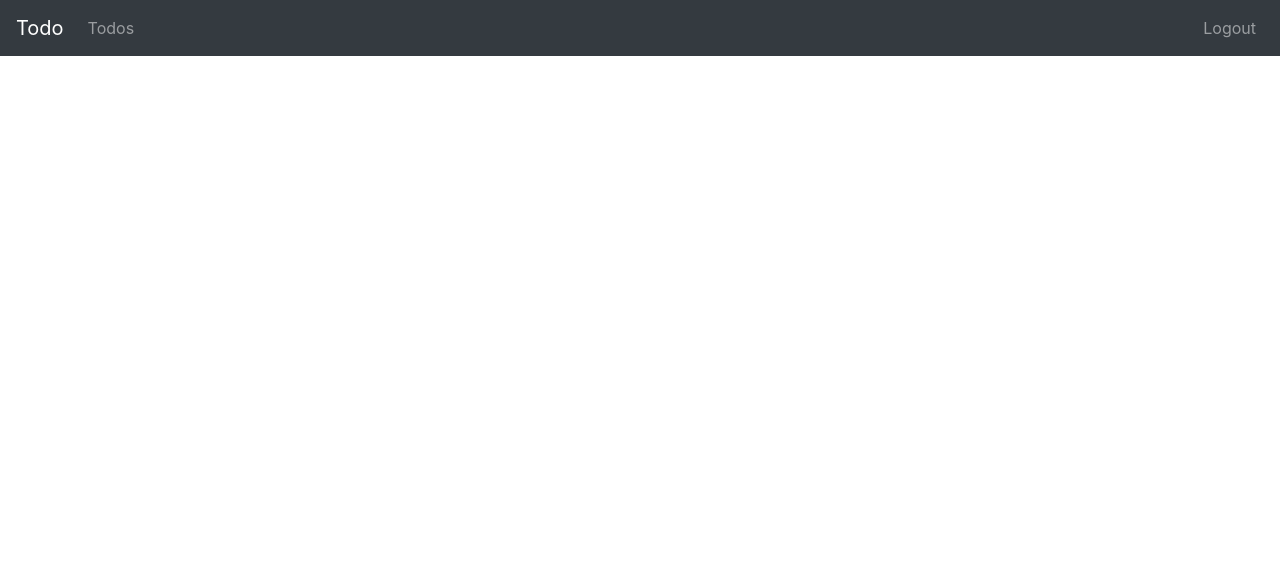
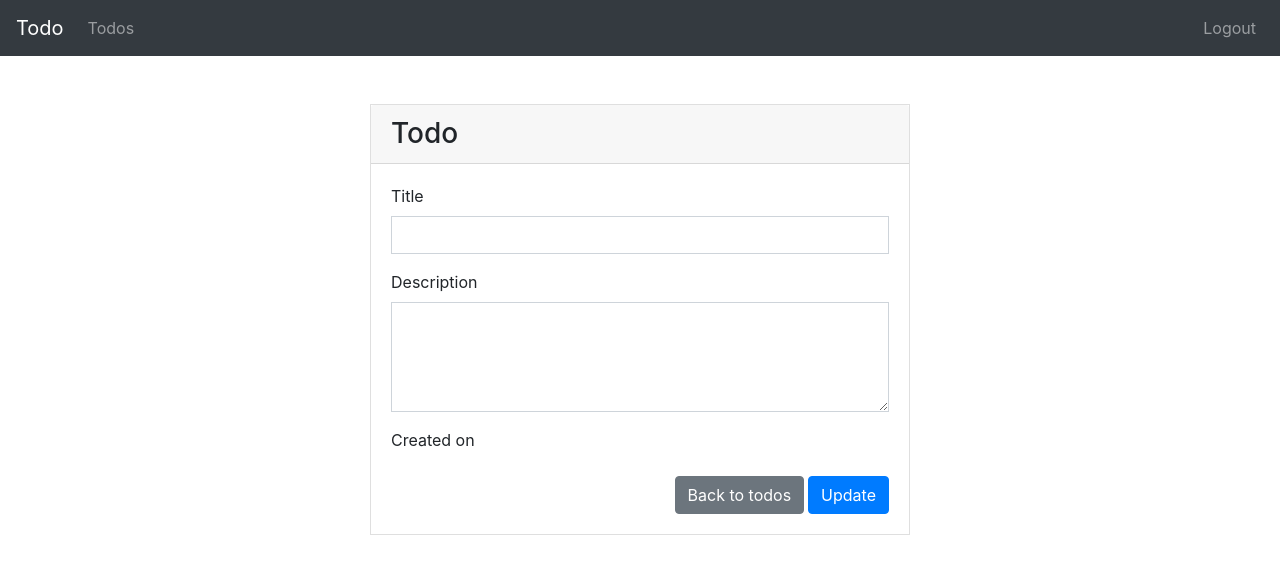
Before and after one commit to mohdaf/todo, an Angular app: page /todo/1 in a window 1280 px wide. Before the commit this address led to /. Shown: the top 574 px of the page. Built offline with nearby package versions, Linux system fonts and the light colour scheme; no server answers; sample sign-in values are in the browser's storage.

Commit message:
added view/update feature

```diff
--- a/src/app/app-routing.module.ts
+++ b/src/app/app-routing.module.ts
@@ -19,8 +19,9 @@ const routes: Routes = [
     canActivate: [AuthGuard]
   },
   {
-    path: 'todo',
-    component: TodoComponent
+    path: 'todo/:id',
+    component: TodoComponent,
+    canActivate: [AuthGuard]
   },
   {
     path: 'login',
--- a/src/app/todo.service.ts
+++ b/src/app/todo.service.ts
@@ -14,8 +14,16 @@ export class TodoService {
     return this.http.get<any>(this._todosUrl);
   }
 
+  getTodo(todo_id) {
+    return this.http.get<any>(this._todosUrl + todo_id + '/');
+  }
+
   create(todo) {
     return this.http.post<any>(this._todosUrl, todo);
+  }
+
+  update(todo) {
+    return this.http.patch<any>(this._todosUrl + todo.id + '/' ,todo);
   }
 
   delete(todo_id) {
--- a/src/app/todo/todo.component.html
+++ b/src/app/todo/todo.component.html
@@ -1 +1,41 @@
-<p>todo works!</p>
+<div class="py-5">
+    <div class="row">
+      <div class="col-md-6 mx-auto">
+        <span class="anchor" id="formTodo"></span>
+
+        <!-- form card login -->
+        <div class="card rounded-0">
+          <div class="card-header">
+            <h3 class="mb-0">Todo</h3>
+          </div>
+          <div class="card-body">
+            <form class="form">
+              <div class="form-group">
+                <label for="title">Title</label>
+                <input type="text" [(ngModel)]="todo.title" name="title" class="form-control rounded-0" required>
+              </div>
+              <div class="form-group">
+                <label for="description">Description</label>
+                <textarea rows="4" [(ngModel)]="todo.description" name="description" class="form-control rounded-0"></textarea>
+                <!-- <input type="text" > -->
+              </div>
+              <div class="form-group">
+                <label for="created">Created on</label>
+                <p type="text"  name="created">{{ todo.created_on | date:'medium' }}</p>
+              </div>
+              <button type="button" (click)="updateTodo()" class="btn btn-primary float-right">Update</button>
+              <button type="button" (click)="dismiss()" class="btn btn-secondary float-right" style="margin-right: 4px">Back to todos</button>
+            </form>
+          </div>
+          <div *ngIf="showError" class="alert alert-danger">
+            <strong>Failure!</strong> Error Occured.
+          </div>
+          <!--/card-block-->
+        </div>
+        <!-- /form card login -->
+
+      </div>
+
+
+    </div>
+  </div>
--- a/src/app/todo/todo.component.ts
+++ b/src/app/todo/todo.component.ts
@@ -1,4 +1,7 @@
 import { Component, OnInit } from '@angular/core';
+import { ActivatedRoute, Router } from '@angular/router';
+import { TodoService } from '../todo.service';
+import { HttpErrorResponse } from '@angular/common/http';
 
 @Component({
   selector: 'app-todo',
@@ -6,10 +9,52 @@ import { Component, OnInit } from '@angular/core';
   styleUrls: ['./todo.component.css']
 })
 export class TodoComponent implements OnInit {
-
-  constructor() { }
+  todo = {};
+  showError;
+  constructor(private route: ActivatedRoute, private _todoService: TodoService,
+    private _router: Router) {
+      this.showError = false;
+     }
 
   ngOnInit() {
+    this.route.paramMap
+      .subscribe(params => {
+        let id = +params.get('id');
+        this._todoService.getTodo(id)
+          .subscribe(
+            res => this.todo = res,
+            err => {
+              if( err instanceof HttpErrorResponse ) {
+                if (err.status === 401) {
+                  this._router.navigate(['/login']);
+                }
+              }
+              console.log(err);
+            }
+          );
+      });
+  }
+
+  updateTodo() {
+    this._todoService.update(this.todo)
+      .subscribe(
+        res => {
+          this.showError = false;
+          this._router.navigate(['/todos']);
+        },
+        err => {
+          if( err instanceof HttpErrorResponse ) {
+            if (err.status === 401) {
+              this._router.navigate(['/login']);
+            }
+          }
+          this.showError = true;
+          console.log(err);
+        });
+  }
+  dismiss(){
+    this.showError = false;
+    this._router.navigate(['/todos']);
   }
 
 }
--- a/src/app/todos/todos.component.html
+++ b/src/app/todos/todos.component.html
@@ -15,7 +15,7 @@
       (click)="deleteTodo(todo)"
       class="btn btn-danger float-right" style="margin-left: 2px;">Delete</button>
     <button
-      (click)="editTodo(todo)"
+      [routerLink]="['/todo', todo.id]"
       class="btn btn-info float-right" style="margin-right: 2px;">View/Edit</button>
   </li>
 </ul>
```
